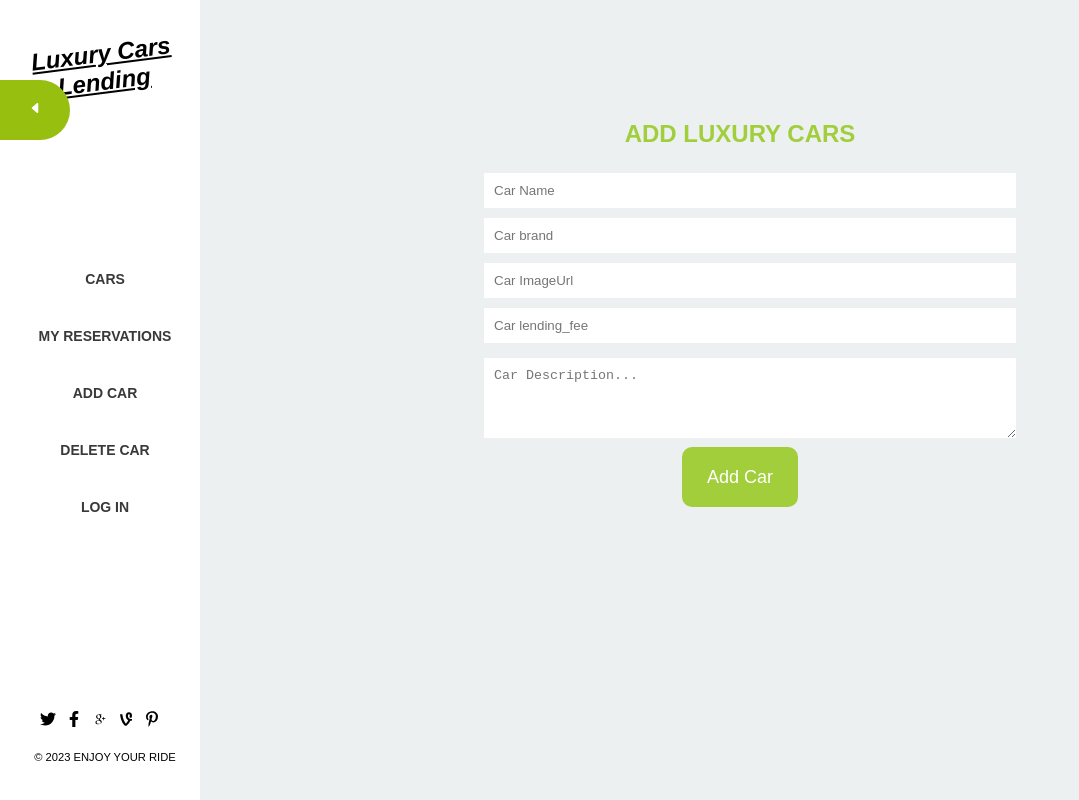
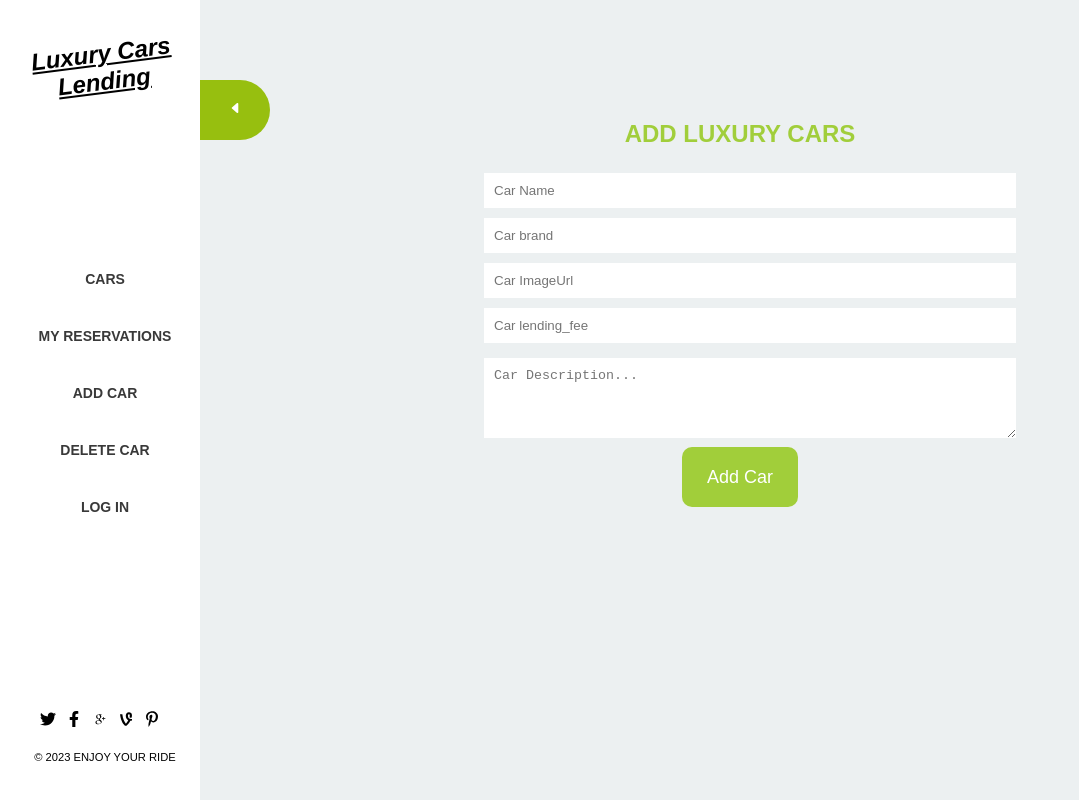
Before and after one commit to blase147/luxury-cars-frontend, a React (Create React App) app: page /add_car in a window 1280 px wide. Shown: the whole page, without its empty margins (0-1079 px from the left). Built offline with nearby package versions, Linux system fonts and the light colour scheme.

Commit message:
modication on the retrun to home pg

```diff
--- a/src/components/addCars/addCar.js
+++ b/src/components/addCars/addCar.js
@@ -73,7 +73,7 @@ const AddCar = () => {
             </button>
           </div>
           <Link to="/">
-            <button type="button" aria-label="Go back"><IoCaretBackOutline /></button>
+            <button type="button" className="returnBtn" aria-label="Go back"><IoCaretBackOutline /></button>
           </Link>
         </form>
 
--- a/src/components/addCars/addCars.scss
+++ b/src/components/addCars/addCars.scss
@@ -49,3 +49,6 @@ input {
   width: 100%;
   margin-block: 5px;
 }
+.returnBtn{
+  margin-left: 200px;
+}
```
